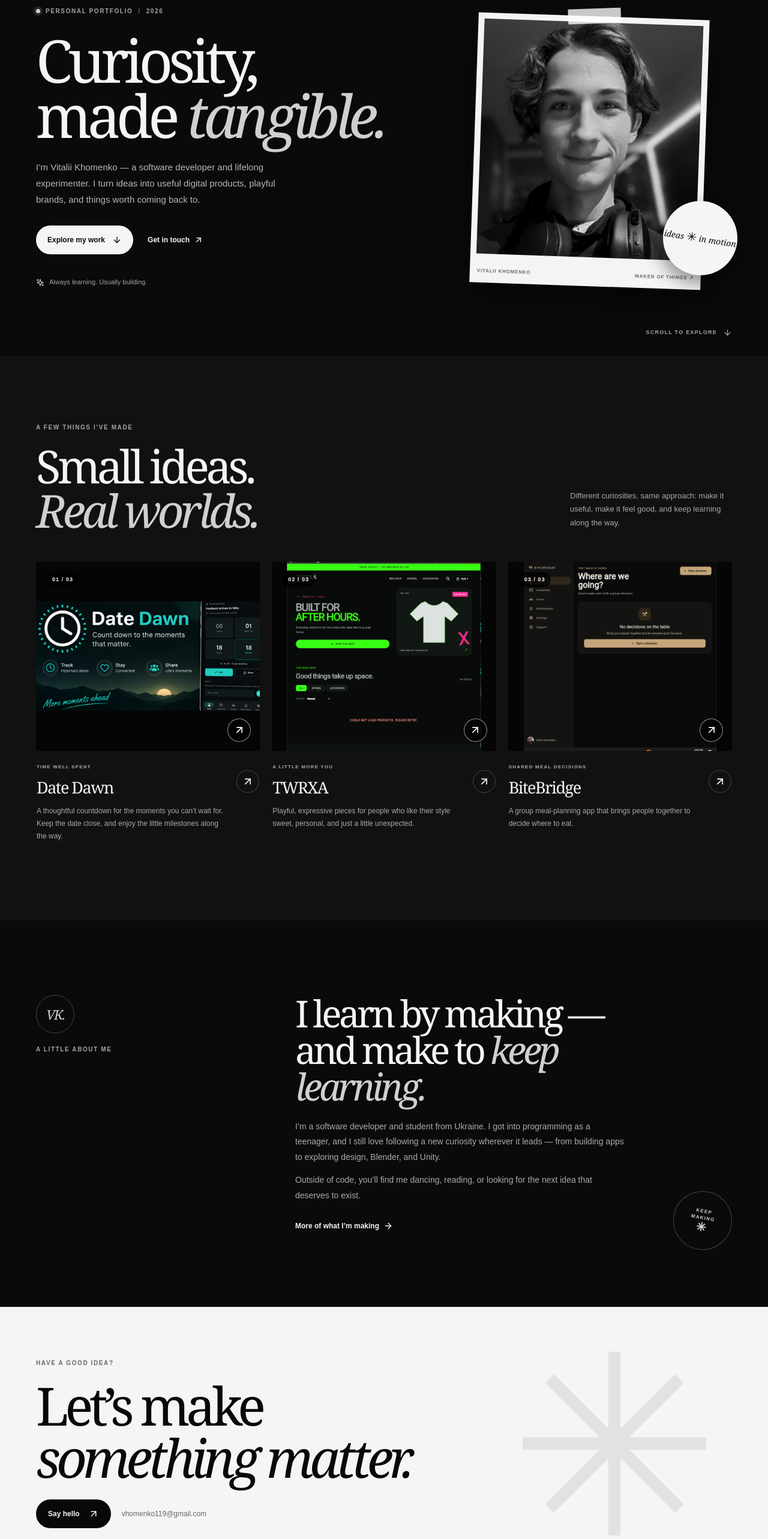
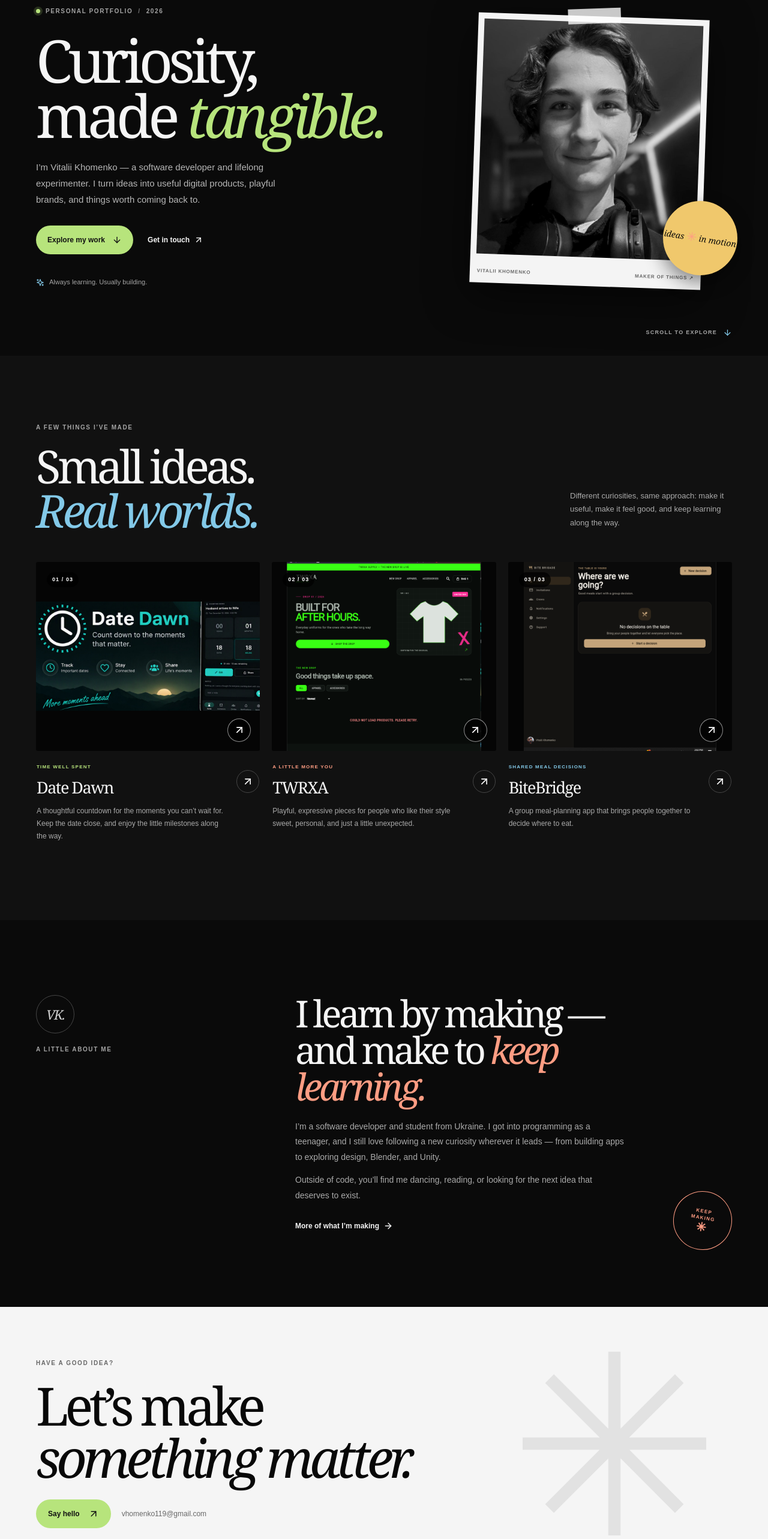
Before and after one commit to Vitaliklisa/khomenko-portfolio, a Next.js app: page / in a window 1280 px wide. Shown: the part 160-2726 px from the top of the page at 60% size. Built offline with nearby package versions, Linux system fonts and the light colour scheme.

Commit message:
Restore color accents in day and night themes
Co-authored-by: Copilot <223556219+Copilot@users.noreply.github.com>

```diff
--- a/src/app/globals.css
+++ b/src/app/globals.css
@@ -28,7 +28,7 @@
   --paper: #0a0a0a;
   --muted-ink: #a4a4a4;
   --line: #303030;
-  --lime: #f5f5f5;
+  --lime: var(--accent-green);
   --subtle-ink: #d0d0d0;
   --soft-ink: #b6b6b6;
   --muted-text: #aaa;
@@ -42,6 +42,12 @@
   --footer-surface: #0a0a0a;
   --header-border: rgb(255 255 255 / 10%);
   --header-surface: rgb(10 10 10 / 92%);
+  --accent-green: #b7e47c;
+  --accent-green-soft: #d3efaa;
+  --accent-blue: #83c9e8;
+  --accent-coral: #ff9d83;
+  --accent-gold: #f0c86c;
+  --accent-halo: rgb(183 228 124 / 18%);
   --page-width: 1160px;
 }
 
@@ -68,7 +74,7 @@ html.light {
   --paper: #f7f7f5;
   --muted-ink: #666;
   --line: #d8d8d8;
-  --lime: #111;
+  --lime: var(--accent-green);
   --subtle-ink: #333;
   --soft-ink: #555;
   --muted-text: #666;
@@ -82,6 +88,12 @@ html.light {
   --footer-surface: #eee;
   --header-border: rgb(0 0 0 / 12%);
   --header-surface: rgb(247 247 245 / 92%);
+  --accent-green: #527a2c;
+  --accent-green-soft: #41651f;
+  --accent-blue: #226b88;
+  --accent-coral: #b94f38;
+  --accent-gold: #94670a;
+  --accent-halo: rgb(82 122 44 / 18%);
 }
 
 @layer base {
@@ -210,7 +222,7 @@ html.light {
 
 .nav-contact:hover {
   background: var(--lime);
-  color: var(--paper);
+  color: #111;
 }
 
 .theme-toggle {
@@ -277,8 +289,8 @@ html.light .theme-toggle-moon {
   width: 7px;
   height: 7px;
   border-radius: 50%;
-  background: var(--subtle-ink);
-  box-shadow: 0 0 0 4px rgb(255 255 255 / 12%);
+  background: var(--accent-green);
+  box-shadow: 0 0 0 4px var(--accent-halo);
 }
 
 .eyebrow-divider {
@@ -307,6 +319,18 @@ html.light .theme-toggle-moon {
 .contact-inner h2 em {
   color: var(--subtle-ink);
   font-weight: 400;
+}
+
+.hero h1 em {
+  color: var(--accent-green);
+}
+
+.section-heading h2 em {
+  color: var(--accent-blue);
+}
+
+.about-copy h2 em {
+  color: var(--accent-coral);
 }
 
 .hero-intro {
@@ -345,12 +369,12 @@ html.light .theme-toggle-moon {
 }
 
 .button-dark {
-  background: var(--ink);
-  color: var(--paper);
+  background: var(--accent-green);
+  color: #111;
 }
 
 .button-dark:hover {
-  background: var(--subtle-ink);
+  background: var(--accent-green-soft);
 }
 
 .text-link {
@@ -383,7 +407,7 @@ html.light .theme-toggle-moon {
 }
 
 .hero-note svg {
-  color: var(--subtle-ink);
+  color: var(--accent-blue);
 }
 
 .hero-portrait {
@@ -451,7 +475,7 @@ html.light .theme-toggle-moon {
   justify-content: center;
   gap: 4px;
   border-radius: 50%;
-  background: var(--lime);
+  background: var(--accent-gold);
   box-shadow: 0 12px 30px rgb(0 0 0 / 45%);
   color: var(--paper);
   font-family: Georgia, "Times New Roman", serif;
@@ -460,6 +484,7 @@ html.light .theme-toggle-moon {
 }
 
 .orbit-star {
+  color: var(--accent-coral);
   font-size: 20px;
   font-style: normal;
 }
@@ -475,6 +500,10 @@ html.light .theme-toggle-moon {
   font-size: 9px;
   font-weight: 700;
   letter-spacing: 0.14em;
+}
+
+.scroll-cue svg {
+  color: var(--accent-blue);
 }
 
 .project-section {
@@ -811,10 +840,18 @@ html.light .theme-toggle-moon {
 
 .project-category {
   margin: 0 0 8px;
-  color: var(--muted-text);
+  color: var(--accent-green);
   font-size: 8px;
   font-weight: 700;
   letter-spacing: 0.15em;
+}
+
+.project-card:nth-child(2) .project-category {
+  color: var(--accent-coral);
+}
+
+.project-card:nth-child(3) .project-category {
+  color: var(--accent-blue);
 }
 
 .project-title-line h3 {
@@ -910,9 +947,9 @@ html.light .theme-toggle-moon {
   align-items: center;
   justify-content: center;
   flex-direction: column;
-  border: 1px solid var(--control-line);
+  border: 1px solid var(--accent-coral);
   border-radius: 50%;
-  color: var(--subtle-ink);
+  color: var(--accent-coral);
   font-size: 8px;
   font-weight: 800;
   letter-spacing: 0.16em;
@@ -962,8 +999,8 @@ html.light .theme-toggle-moon {
   gap: 14px;
   padding: 0 20px;
   border-radius: 999px;
-  background: var(--contact-ink);
-  color: var(--contact-surface);
+  background: var(--accent-green);
+  color: #111;
   font-size: 12px;
   font-weight: 700;
   transition: transform 160ms ease;
```
